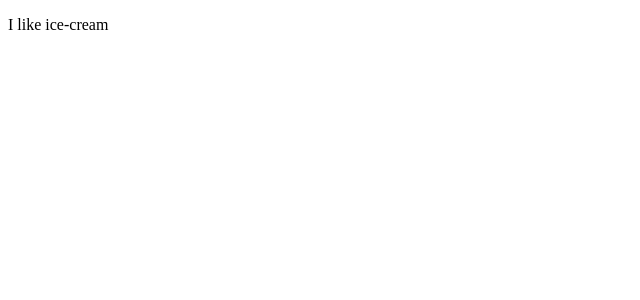
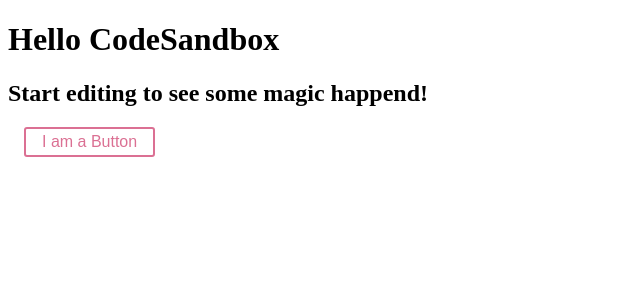
Before and after one commit to TheFlyingWhale/Learning-Styled-Components, a React (Create React App) app: page / in a window 1280 px wide. Shown: the top 300 px of the page, without its empty margins (0-640 px from the left). Built offline with nearby package versions, Linux system fonts and the light colour scheme.

Commit message:
added the given code of the tutorial

```diff
--- /dev/null
+++ b/src/App.js
@@ -0,0 +1,29 @@
+import React from 'react';
+import styled from 'styled-components';
+
+const Button = styled.button`
+    cursor: pointer;
+    background: transparent;
+    font-size: 16px;
+    border-radius: 3px;
+    color: palevioletred;
+    border: 2px solid palevioletred;
+    margin: 0 1em;
+    padding: 0.25em 1em;
+    transition: 0.5s all ease-out;
+
+    &:hover {
+        background-color: palevioletred;
+        color: white;
+    }
+`;
+
+export const App = () => {
+    return (
+        <div>
+            <h1>Hello CodeSandbox</h1>
+            <h2>Start editing to see some magic happend!</h2>
+            <Button>I am a Button</Button>
+        </div>
+    )
+}
--- a/src/index.js
+++ b/src/index.js
@@ -1,9 +1,10 @@
 import React from 'react';
 import ReactDOM from 'react-dom';
+import { App } from './App';
 
 ReactDOM.render(
   <React.StrictMode>
-    <p>I like ice-cream</p>
+    <App/>
   </React.StrictMode>,
   document.getElementById('root')
 );
```
